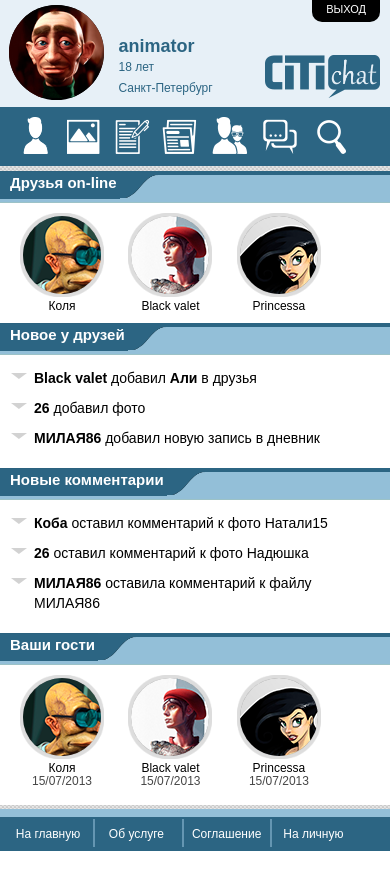
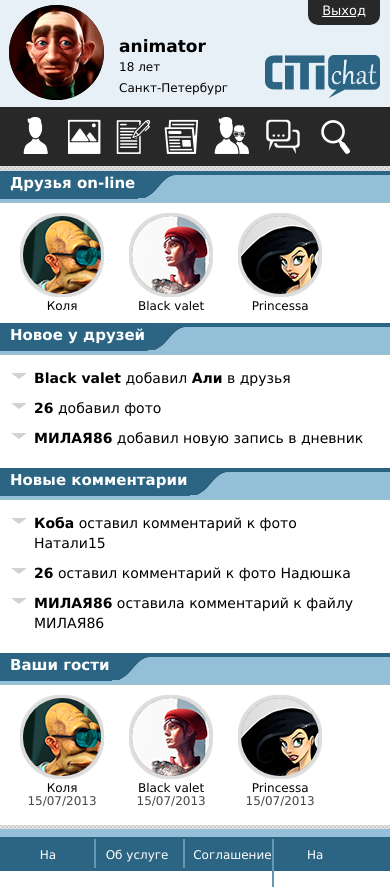
Before and after one commit to RuslanGrigoryev/redesign_cchat, a plain HTML site: page index.html in a window 390 px wide. Before the commit the page ends 851 px from the top, so only its background shows below. Drawn offline with Linux system fonts and the light colour scheme.

```diff
--- a/css/style.css
+++ b/css/style.css
@@ -10,7 +10,7 @@
 body{
   background: #fff;
   width: 100%;
-  font-family: Arial, Helvetica, sans-serif;
+  font-family: Verdana, Arial, Helvetica, sans-serif;
 }
 
 a {
@@ -74,18 +74,20 @@
   top: 0;
   right: 10px;
   display: block;
-  background: #000;
+  background: #282828;
   padding: 3px 14px 7px 14px;
+  text-decoration: underline;
   color: #fff;
-  text-transform: uppercase;
+  /* text-transform: uppercase; */
   border-radius: 0 0 10px 10px;
-  font-size: 11px;
+  font-size: 13px;
   display: none;
 }
 
 .user-name {
   font-size: 24px;
-  font-weight: 700;
+  color: #000;
+  font-weight: 800;
 }
 
 .user-inf {
@@ -95,6 +97,7 @@
 
 .user-age, .user-city {
   font-size: 18px;
+  color: #000;
 }
 
 .user-photo {
@@ -125,7 +128,7 @@
 }
 
 .under-head {
-  background: #2c6583;
+  background: #282828;
   border-radius: 30px;
   padding: 6px 0;
   margin-top: 12px;
@@ -1083,7 +1086,7 @@
   }
 
   .user-name {
-    font-size: 18px;
+    font-size: 17px;
   }
 
   .user-age {
--- a/index.html
+++ b/index.html
@@ -10,7 +10,7 @@
 	<div class="container">
 		<header class="cenral">
 			<div class="user">
-				<a href="#" class="exit">выход</a>
+				<a href="#" class="exit">Выход</a>
 				<a href="#" class="logo1"></a>
 				<div class="inl user-photo"><img class="us" src="img/user.png" alt="user"></div>
 				<div class="inl user-inf">
```
